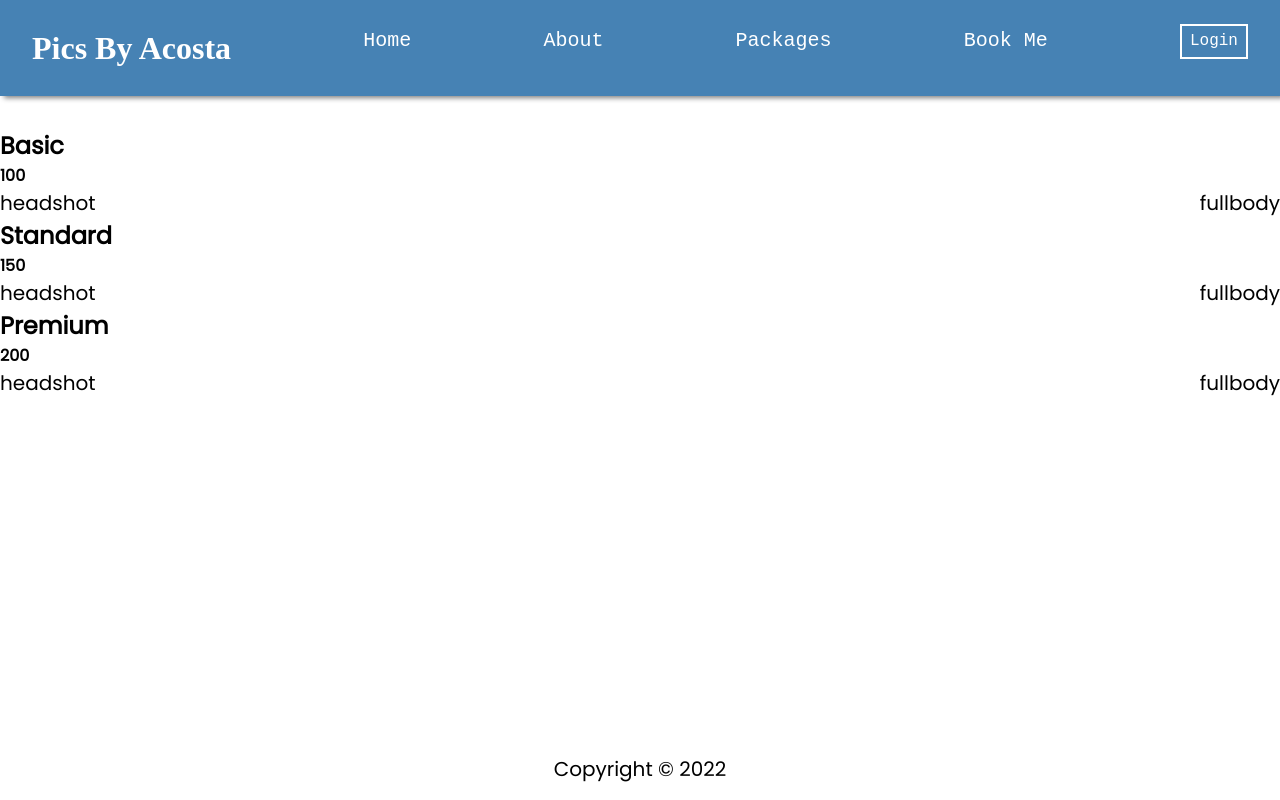
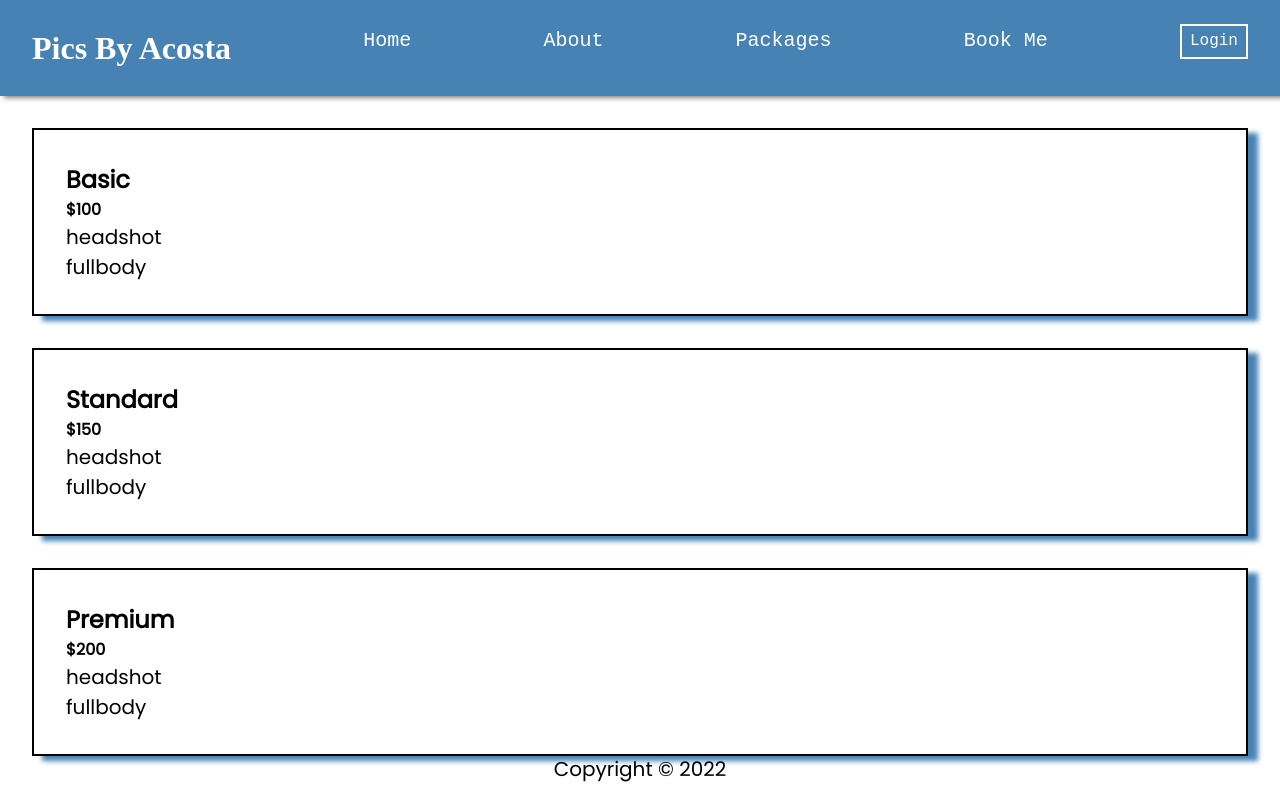
Before and after one commit to JonAcosta610/Photography_Project, a React (Create React App) app in the folder frontend/: page /packages in a window 1280 px wide. Built offline with nearby package versions, Linux system fonts and the light colour scheme.

Commit message:
utilized inline style in order to showcase each available tier

```diff
--- a/frontend/src/components/Tier/TierCard.js
+++ b/frontend/src/components/Tier/TierCard.js
@@ -1,20 +1,22 @@
+//stateless/dumb component
+
 const TierCard = ({
     title,
     price,
     details
 }) => {
     return (
-        <>
-            <h2>{title}</h2>
-            <h4>{price}</h4>
-            <ul>
-                {details?.map((detail) => (
-                    <>
+            <div
+                style={{border:"solid black 2px", margin:"2rem", padding:"2rem", boxShadow: "10px 5px 5px steelblue"}}
+            >
+                <h2>{title}</h2>
+                <h4>${price}</h4>
+                <ul style={{display:"block"}}>
+                    {details?.map((detail) => (
                         <li>{detail}</li>
-                    </>
-                ))}
-            </ul>
-        </>
+                    ))}
+                </ul>
+            </div>
     )
 };
 
```
